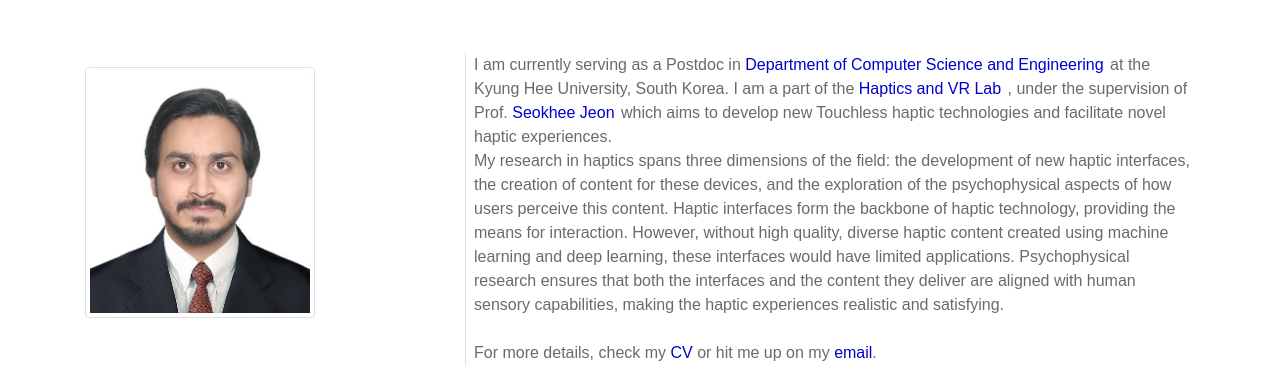
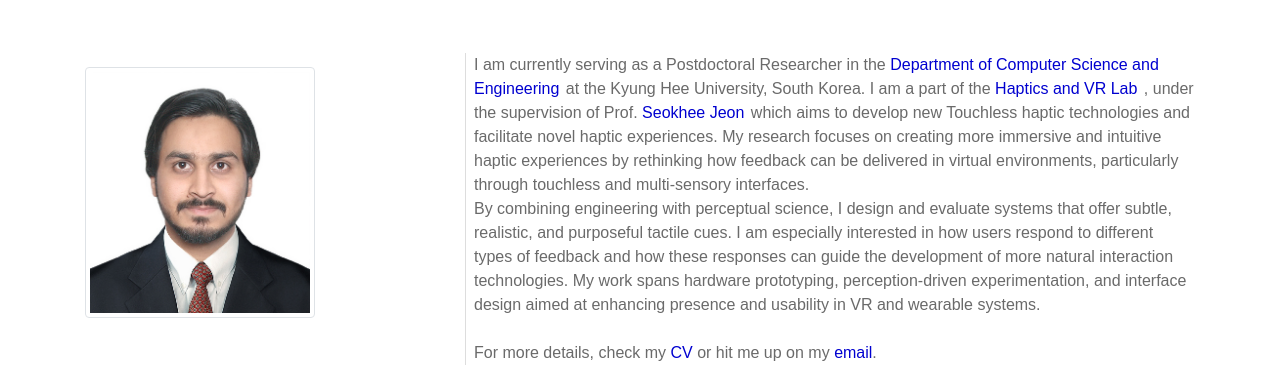
Before and after one commit to ahsanraza92/ahsanraza92.github.io, a plain HTML site: page index.html in a window 1280 px wide. Shown: the part 147-516 px from the top of the page. Drawn offline with nearby package versions, Linux system fonts and the light colour scheme.

Commit message:
Update index.html

```diff
--- a/index.html
+++ b/index.html
@@ -88,21 +88,28 @@
 
 							<p class="paper my-2 pl-2">
 
-							I am currently serving as a Postdoc in <a class="tag" href="https://ce.khu.ac.kr/ce/user/main/view.do" target="_blank">
+							I am currently serving as a Postdoctoral Researcher in the <a class="tag" href="https://ce.khu.ac.kr/ce/user/main/view.do" target="_blank">
 							Department of Computer Science and Engineering </a> at the Kyung Hee University, South Korea.
 							I am a part of the <a class="tag" href=" http://haptics.khu.ac.kr/" target="_blank"> Haptics and VR Lab </a>,
 							under the supervision of Prof. <a class="tag" href=" http://haptics.khu.ac.kr/jeon/" target="_blank"> Seokhee Jeon </a>
-							which aims to develop new Touchless haptic technologies and facilitate novel haptic experiences. <br>
+							which aims to develop new Touchless haptic technologies and facilitate novel haptic experiences. My research focuses on
+							creating more immersive and intuitive haptic experiences by rethinking how feedback can be delivered in virtual environments,
+							particularly through touchless and multi-sensory interfaces. <br>
 
 							<a>
-							My research in haptics spans three dimensions of the field: the development of <b>new haptic interfaces</b>,
-							the creation of <b>content</b> for these devices, and the exploration of the <b>psychophysical</b> aspects of how users perceive this content.
-							Haptic interfaces form the backbone of haptic technology, providing the means for interaction. However, without high quality,
-							diverse haptic content created using machine learning and deep learning, these interfaces would have limited applications.
-							Psychophysical research ensures that both the interfaces and the content they deliver are aligned with human sensory capabilities,
-							making the haptic experiences realistic and satisfying.
+							By combining engineering with perceptual science, I design and evaluate systems that offer subtle, realistic,
+							and purposeful tactile cues. I am especially interested in how users respond to different types of feedback and
+							how these responses can guide the development of more natural interaction technologies. My work spans hardware
+							prototyping, perception-driven experimentation, and interface design aimed at enhancing presence and usability
+							in VR and wearable systems.
 							</a>
 							<br><br>
+
+
+
+
+
+
 
 <!-- 		          My previous research mainly at  <a class="tag" href=" https://haptics.khu.ac.kr/" target="_blank"> Haptics Lab (Kyung Hee University, South Korea) </a> focused on generating digital haptic texture contents for virtual and augmented reality.
               Using an amalgam of psychophysics and machine learning ecosystems, my research attempts to overcome
@@ -112,7 +119,7 @@
                 <br><br> -->
 
         	For more details, check my <a class="in-text" href="assets/cv_waseemhassan.pdf" target="_blank">CV</a> or hit me up
-                 on my <a class="in-text" href="mailto:waha@di.ku.dk">email</a>.
+                 on my <a class="in-text" href="mailto:ahsanraza@khu.ac.kr">email</a>.
 		     		</p>
 <!-------------- Publications  -------------->
 <p id ="Publications" class="header pt-5">Publications</p>
```
